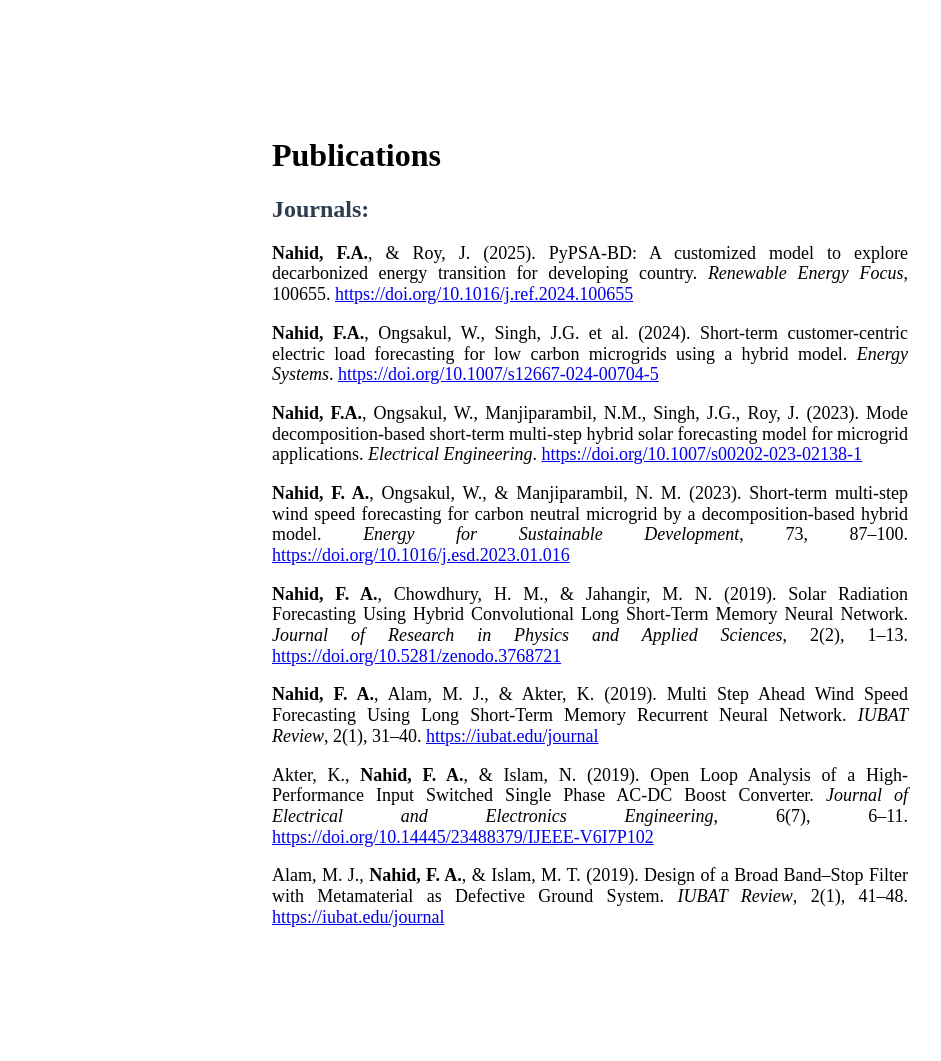
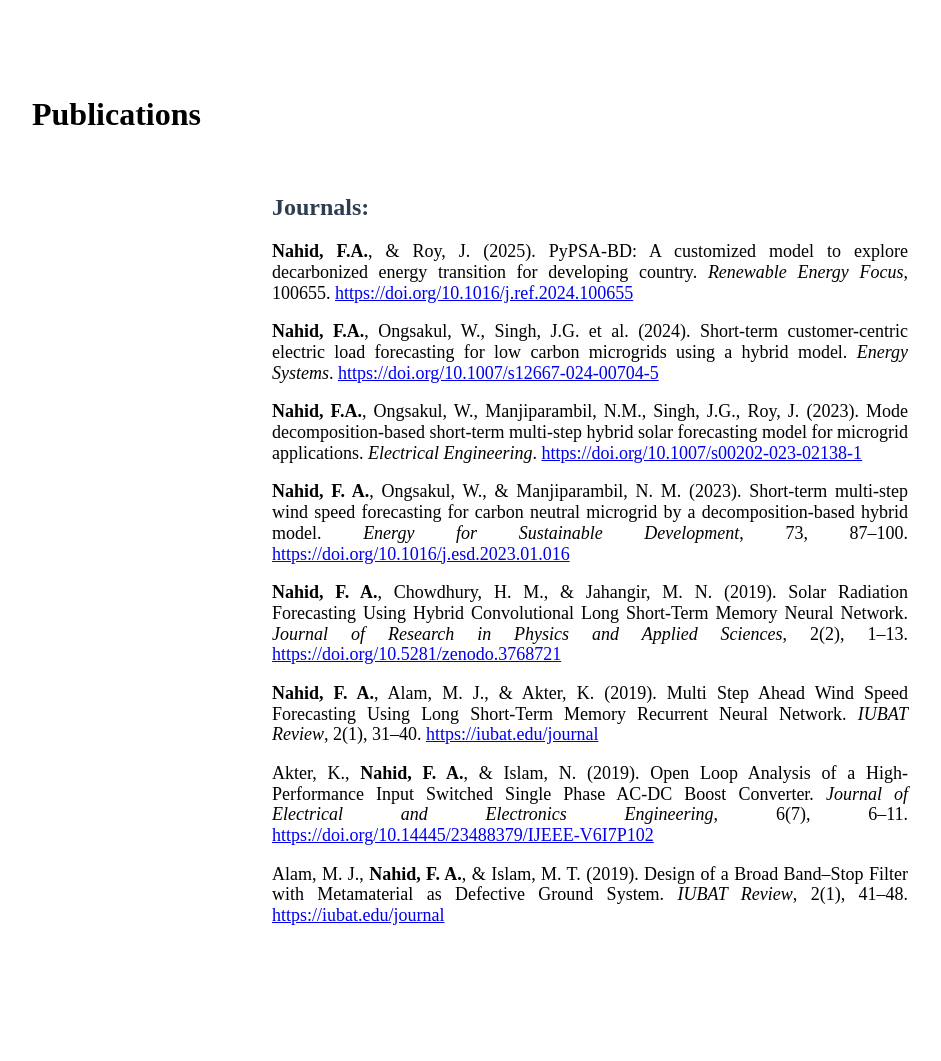
Before and after one commit to FiruzAhamed/firuzahamed.github.io, a Jekyll site: the page built from publications.md, in a window 1280 px wide. Shown: the whole page, without its empty margins (160-1101 px from the left). Built offline with Jekyll 4.4.1, drawn with Linux system fonts in a browser that asks for light colours.

Commit message:
Update publications.md

```diff
--- a/publications.md
+++ b/publications.md
@@ -3,9 +3,10 @@ layout: default
 title: Publications
 permalink: /publications/
 ---
-<div class="main-content">
 
 <h1>Publications</h1>
+
+<div class="main-content">
 
 <h2>Journals:</h2>
 
```
